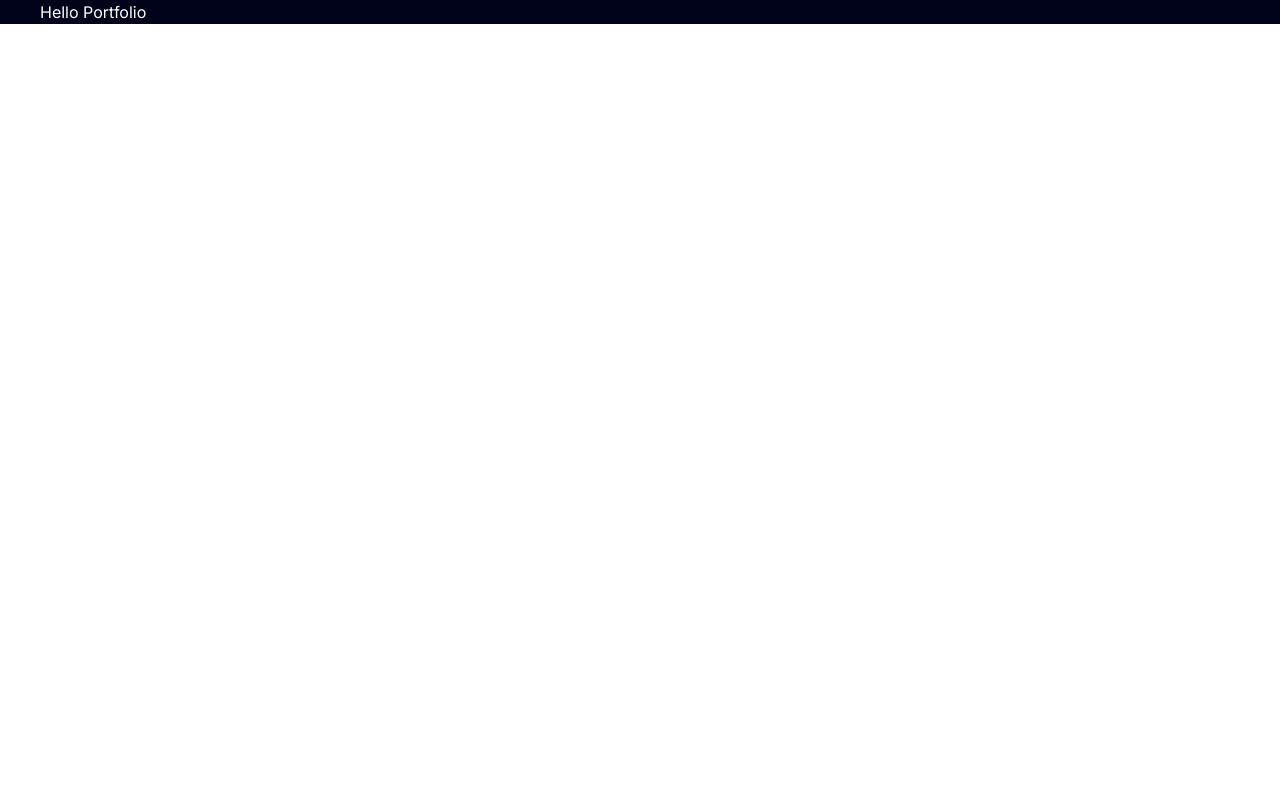
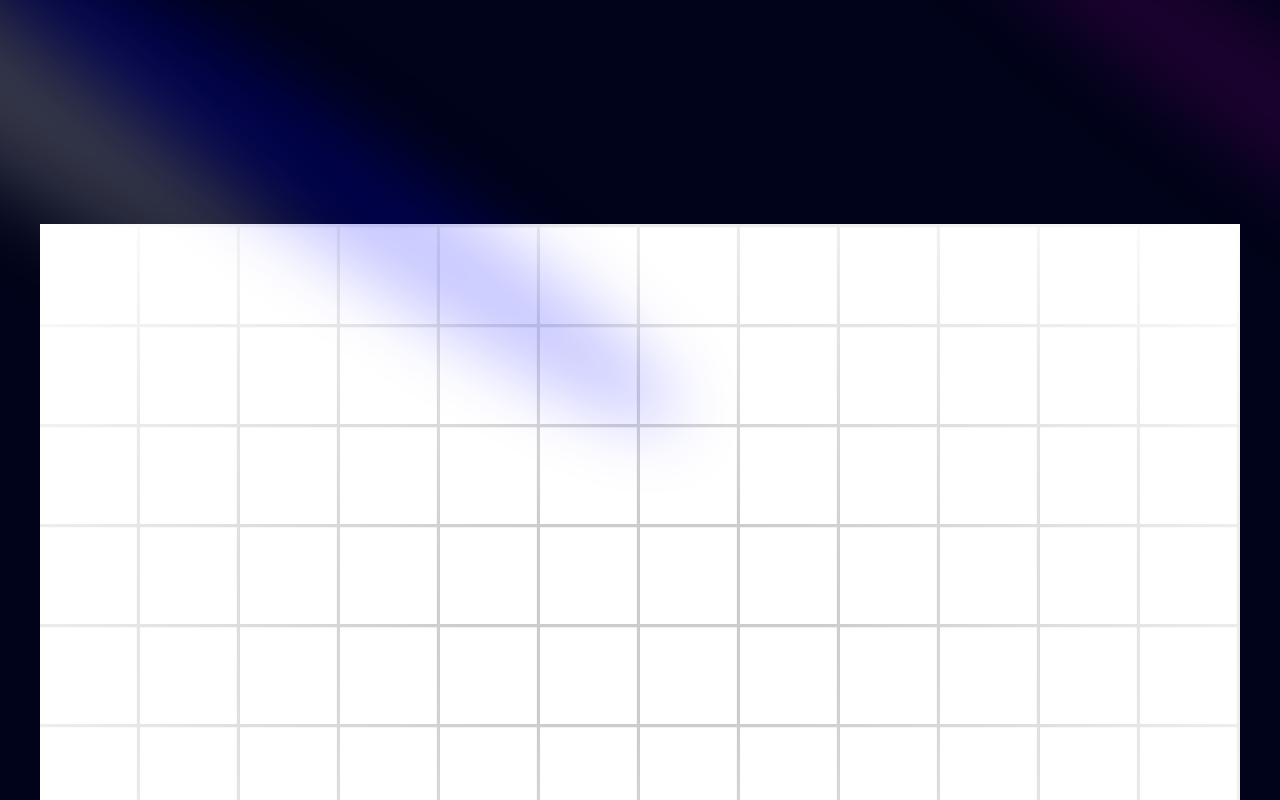
Before and after one commit to shreejai/next-portfolio, a Next.js app: page / in a window 1280 px wide. Shown: the top 800 px of the page. Built offline with nearby package versions, Linux system fonts and the light colour scheme.

Commit message:
aceternity ui

```diff
--- a/app/globals.css
+++ b/app/globals.css
@@ -1,3 +1,89 @@
 @tailwind base;
 @tailwind components;
 @tailwind utilities;
+
+@layer base {
+  :root {
+    --background: 0 0% 100%;
+    --foreground: 240 10% 3.9%;
+
+    --card: 0 0% 100%;
+    --card-foreground: 240 10% 3.9%;
+
+    --popover: 0 0% 100%;
+    --popover-foreground: 240 10% 3.9%;
+
+    --primary: 240 5.9% 10%;
+    --primary-foreground: 0 0% 98%;
+
+    --secondary: 240 4.8% 95.9%;
+    --secondary-foreground: 240 5.9% 10%;
+
+    --muted: 240 4.8% 95.9%;
+    --muted-foreground: 240 3.8% 46.1%;
+
+    --accent: 240 4.8% 95.9%;
+    --accent-foreground: 240 5.9% 10%;
+
+    --destructive: 0 84.2% 60.2%;
+    --destructive-foreground: 0 0% 98%;
+
+    --border: 240 5.9% 90%;
+    --input: 240 5.9% 90%;
+    --ring: 240 10% 3.9%;
+
+    --radius: 0.5rem;
+  }
+
+  .dark {
+    --background: 240 10% 3.9%;
+    --foreground: 0 0% 98%;
+
+    --card: 240 10% 3.9%;
+    --card-foreground: 0 0% 98%;
+
+    --popover: 240 10% 3.9%;
+    --popover-foreground: 0 0% 98%;
+
+    --primary: 0 0% 98%;
+    --primary-foreground: 240 5.9% 10%;
+
+    --secondary: 240 3.7% 15.9%;
+    --secondary-foreground: 0 0% 98%;
+
+    --muted: 240 3.7% 15.9%;
+    --muted-foreground: 240 5% 64.9%;
+
+    --accent: 240 3.7% 15.9%;
+    --accent-foreground: 0 0% 98%;
+
+    --destructive: 0 62.8% 30.6%;
+    --destructive-foreground: 0 0% 98%;
+
+    --border: 240 3.7% 15.9%;
+    --input: 240 3.7% 15.9%;
+    --ring: 240 4.9% 83.9%;
+  }
+}
+
+@layer base {
+  * {
+    @apply border-border !scroll-smooth;
+  }
+  body {
+    @apply bg-background text-foreground;
+  }
+  button {
+    @apply active:outline-none;
+  }
+}
+
+@layer utilities {
+  .heading {
+    @apply font-bold text-4xl md:text-5xl text-center;
+  }
+
+  .black-gradient {
+    background: linear-gradient(90deg, #161a31 0%, #06091f 100%);
+  }
+}
--- a/app/page.tsx
+++ b/app/page.tsx
@@ -1,10 +1,11 @@
+import Hero from "@/components/Hero";
 import Image from "next/image";
 
 export default function Home() {
   return (
     <main className="relative bg-black-100 text-white flex justify-center items-center flex-col overflow-hidden mx-auto sm:px-10 px-5">
       <div className="max-w-7xl w-full">
-        <h1>Hello Portfolio</h1>
+        <Hero/>
       </div>
     </main>
   );
--- /dev/null
+++ b/components/Hero.tsx
@@ -0,0 +1,23 @@
+import { Spotlight } from './ui/Spotlight'
+
+const Hero = () => {
+  return (
+    <>
+    <div className='pb-20 pt-36'>
+      <div>
+        <Spotlight className='-top-40 -left-10 md:-left-32 md:-top-20 h-screen' fill='white'/>
+        <Spotlight className='top-10 left-full h-[80vh] w-[50vw]' fill='purple'/>
+        <Spotlight className='top-28 left-80 h-[80vh] w-[50vw]' fill='blue'/>
+      </div>
+    </div>
+
+    <div className="h-screen w-full dark:bg-black-100 bg-white  dark:bg-grid-white/[0.3] bg-grid-black/[0.2] relative flex items-center justify-center">
+
+      <div className="absolute pointer-events-none inset-0 flex items-center justify-center dark:bg-black-100 bg-white [mask-image:radial-gradient(ellipse_at_center,transparent_20%,black)]"/>
+
+    </div>
+    </>
+  )
+}
+
+export default Hero
--- /dev/null
+++ b/components/ui/Spotlight.tsx
@@ -0,0 +1,56 @@
+import React from "react";
+import { cn } from "@/utils/cn";
+
+type SpotlightProps = {
+  className?: string;
+  fill?: string;
+};
+
+export const Spotlight = ({ className, fill }: SpotlightProps) => {
+  return (
+    <svg
+      className={cn(
+        "animate-spotlight pointer-events-none absolute z-[1]  h-[169%] w-[138%] lg:w-[84%] opacity-0",
+        className
+      )}
+      xmlns="http://www.w3.org/2000/svg"
+      viewBox="0 0 3787 2842"
+      fill="none"
+    >
+      <g filter="url(#filter)">
+        <ellipse
+          cx="1924.71"
+          cy="273.501"
+          rx="1924.71"
+          ry="273.501"
+          transform="matrix(-0.822377 -0.568943 -0.568943 0.822377 3631.88 2291.09)"
+          fill={fill || "white"}
+          fillOpacity="0.21"
+        ></ellipse>
+      </g>
+      <defs>
+        <filter
+          id="filter"
+          x="0.860352"
+          y="0.838989"
+          width="3785.16"
+          height="2840.26"
+          filterUnits="userSpaceOnUse"
+          colorInterpolationFilters="sRGB"
+        >
+          <feFlood floodOpacity="0" result="BackgroundImageFix"></feFlood>
+          <feBlend
+            mode="normal"
+            in="SourceGraphic"
+            in2="BackgroundImageFix"
+            result="shape"
+          ></feBlend>
+          <feGaussianBlur
+            stdDeviation="151"
+            result="effect1_foregroundBlur_1065_8"
+          ></feGaussianBlur>
+        </filter>
+      </defs>
+    </svg>
+  );
+};
--- a/tailwind.config.ts
+++ b/tailwind.config.ts
@@ -1,21 +1,204 @@
 import type { Config } from "tailwindcss";
 
-const config: Config = {
+const svgToDataUri = require("mini-svg-data-uri");
+
+const colors = require("tailwindcss/colors");
+const {
+  default: flattenColorPalette,
+} = require("tailwindcss/lib/util/flattenColorPalette");
+
+const config = {
+  darkMode: ["class"],
   content: [
-    "./pages/**/*.{js,ts,jsx,tsx,mdx}",
-    "./components/**/*.{js,ts,jsx,tsx,mdx}",
-    "./app/**/*.{js,ts,jsx,tsx,mdx}",
+    "./pages/**/*.{ts,tsx}",
+    "./components/**/*.{ts,tsx}",
+    "./app/**/*.{ts,tsx}",
+    "./src/**/*.{ts,tsx}",
+    "./data/**/*.{ts,tsx}",
   ],
+  prefix: "",
   theme: {
+    container: {
+      center: true,
+      padding: "2rem",
+      screens: {
+        "2xl": "1400px",
+      },
+    },
     extend: {
       colors: {
         black: {
-          DEFAULT: '#000',
-          100: '#000319'
-        }
-      }
+          DEFAULT: "#000",
+          100: "#000319",
+          200: "rgba(17, 25, 40, 0.75)",
+          300: "rgba(255, 255, 255, 0.125)",
+        },
+        white: {
+          DEFAULT: "#FFF",
+          100: "#BEC1DD",
+          200: "#C1C2D3",
+        },
+        blue: {
+          "100": "#E4ECFF",
+        },
+        purple: "#CBACF9",
+        border: "hsl(var(--border))",
+        input: "hsl(var(--input))",
+        ring: "hsl(var(--ring))",
+        background: "hsl(var(--background))",
+        foreground: "hsl(var(--foreground))",
+        primary: {
+          DEFAULT: "hsl(var(--primary))",
+          foreground: "hsl(var(--primary-foreground))",
+        },
+        secondary: {
+          DEFAULT: "hsl(var(--secondary))",
+          foreground: "hsl(var(--secondary-foreground))",
+        },
+        destructive: {
+          DEFAULT: "hsl(var(--destructive))",
+          foreground: "hsl(var(--destructive-foreground))",
+        },
+        muted: {
+          DEFAULT: "hsl(var(--muted))",
+          foreground: "hsl(var(--muted-foreground))",
+        },
+        accent: {
+          DEFAULT: "hsl(var(--accent))",
+          foreground: "hsl(var(--accent-foreground))",
+        },
+        popover: {
+          DEFAULT: "hsl(var(--popover))",
+          foreground: "hsl(var(--popover-foreground))",
+        },
+        card: {
+          DEFAULT: "hsl(var(--card))",
+          foreground: "hsl(var(--card-foreground))",
+        },
+      },
+      borderRadius: {
+        lg: "var(--radius)",
+        md: "calc(var(--radius) - 2px)",
+        sm: "calc(var(--radius) - 4px)",
+      },
+      keyframes: {
+        "accordion-down": {
+          from: { height: "0" },
+          to: { height: "var(--radix-accordion-content-height)" },
+        },
+        "accordion-up": {
+          from: { height: "var(--radix-accordion-content-height)" },
+          to: { height: "0" },
+        },
+        spotlight: {
+          "0%": {
+            opacity: "0",
+            transform: "translate(-72%, -62%) scale(0.5)",
+          },
+          "100%": {
+            opacity: "1",
+            transform: "translate(-50%,-40%) scale(1)",
+          },
+        },
+        shimmer: {
+          from: {
+            backgroundPosition: "0 0",
+          },
+          to: {
+            backgroundPosition: "-200% 0",
+          },
+        },
+        moveHorizontal: {
+          "0%": {
+            transform: "translateX(-50%) translateY(-10%)",
+          },
+          "50%": {
+            transform: "translateX(50%) translateY(10%)",
+          },
+          "100%": {
+            transform: "translateX(-50%) translateY(-10%)",
+          },
+        },
+        moveInCircle: {
+          "0%": {
+            transform: "rotate(0deg)",
+          },
+          "50%": {
+            transform: "rotate(180deg)",
+          },
+          "100%": {
+            transform: "rotate(360deg)",
+          },
+        },
+        moveVertical: {
+          "0%": {
+            transform: "translateY(-50%)",
+          },
+          "50%": {
+            transform: "translateY(50%)",
+          },
+          "100%": {
+            transform: "translateY(-50%)",
+          },
+        },
+        scroll: {
+          to: {
+            transform: "translate(calc(-50% - 0.5rem))",
+          },
+        },
+      },
+      animation: {
+        "accordion-down": "accordion-down 0.2s ease-out",
+        "accordion-up": "accordion-up 0.2s ease-out",
+        spotlight: "spotlight 2s ease .75s 1 forwards",
+        shimmer: "shimmer 2s linear infinite",
+        first: "moveVertical 30s ease infinite",
+        second: "moveInCircle 20s reverse infinite",
+        third: "moveInCircle 40s linear infinite",
+        fourth: "moveHorizontal 40s ease infinite",
+        fifth: "moveInCircle 20s ease infinite",
+        scroll:
+          "scroll var(--animation-duration, 40s) var(--animation-direction, forwards) linear infinite",
+      },
     },
   },
-  plugins: [],
-};
+  plugins: [
+    require("tailwindcss-animate"),
+    addVariablesForColors,
+    function ({ matchUtilities, theme }: any) {
+      matchUtilities(
+        {
+          "bg-grid": (value: any) => ({
+            backgroundImage: `url("${svgToDataUri(
+              `<svg xmlns="http://www.w3.org/2000/svg" viewBox="0 0 32 32" width="100" height="100" fill="none" stroke="${value}"><path d="M0 .5H31.5V32"/></svg>`
+            )}")`,
+          }),
+          "bg-grid-small": (value: any) => ({
+            backgroundImage: `url("${svgToDataUri(
+              `<svg xmlns="http://www.w3.org/2000/svg" viewBox="0 0 32 32" width="8" height="8" fill="none" stroke="${value}"><path d="M0 .5H31.5V32"/></svg>`
+            )}")`,
+          }),
+          "bg-dot": (value: any) => ({
+            backgroundImage: `url("${svgToDataUri(
+              `<svg xmlns="http://www.w3.org/2000/svg" viewBox="0 0 32 32" width="16" height="16" fill="none"><circle fill="${value}" id="pattern-circle" cx="10" cy="10" r="1.6257413380501518"></circle></svg>`
+            )}")`,
+          }),
+        },
+        { values: flattenColorPalette(theme("backgroundColor")), type: "color" }
+      );
+    },
+  ],
+} satisfies Config;
+
+function addVariablesForColors({ addBase, theme }: any) {
+  let allColors = flattenColorPalette(theme("colors"));
+  let newVars = Object.fromEntries(
+    Object.entries(allColors).map(([key, val]) => [`--${key}`, val])
+  );
+
+  addBase({
+    ":root": newVars,
+  });
+}
+
 export default config;
--- /dev/null
+++ b/utils/cn.ts
@@ -0,0 +1,6 @@
+import { ClassValue, clsx } from "clsx";
+import { twMerge } from "tailwind-merge";
+
+export function cn(...inputs: ClassValue[]) {
+  return twMerge(clsx(inputs));
+}
```
Also changed, not shown: package.json (+9 -4 lines), 1 other file (tests, documents, lock files or other folders).
